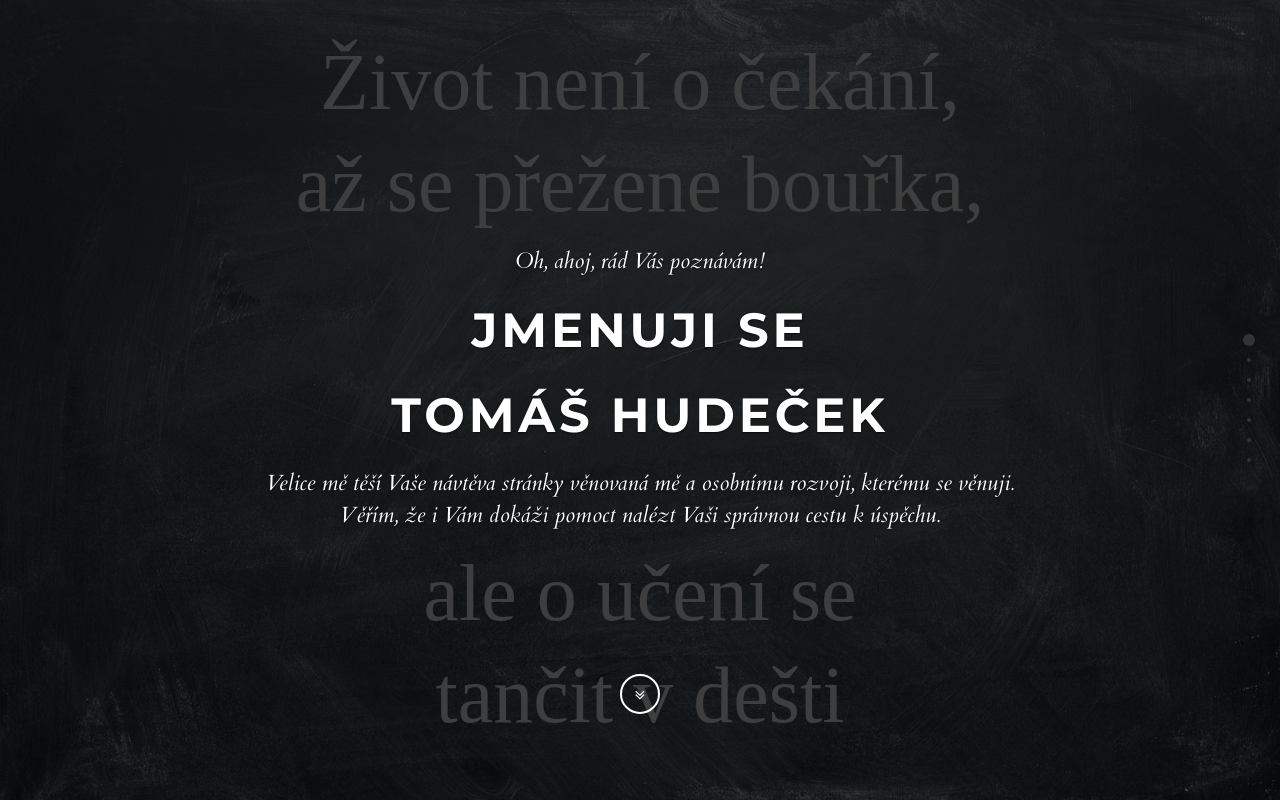
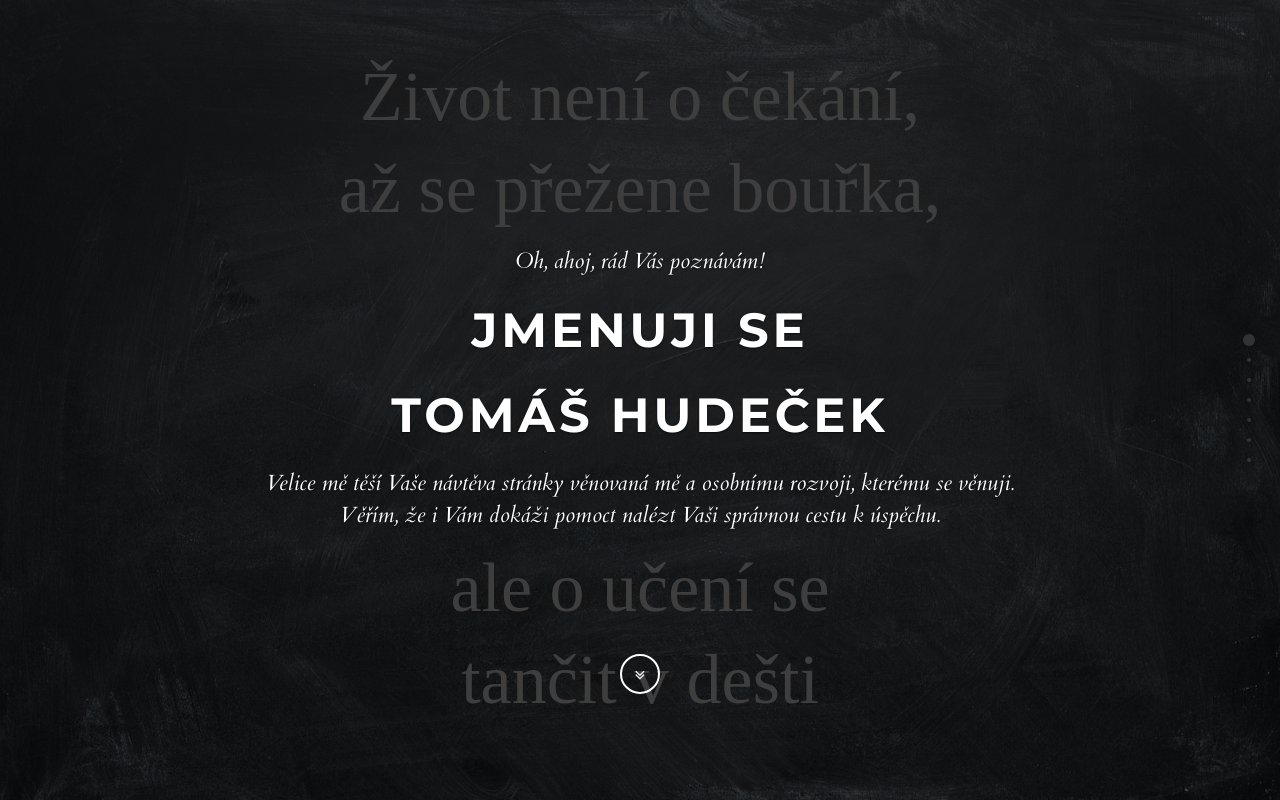
Before and after one commit to SamotCZE/django_myportfolio, a Django app: page / in a window 1280 px wide. Run offline with Django 3.2, Linux system fonts and the light colour scheme; some libraries are stand-ins or nearby versions; some web fonts are replaced.

Commit message:
responsive intro page for small laptops

```diff
--- a/mysite/static/css/custom.css
+++ b/mysite/static/css/custom.css
@@ -245,7 +245,7 @@ and (orientation : portrait) {
 @media only screen
 and (min-width : 1224px) {
   div .sketch {
-	  font-size: 80px;
+	  font-size: 70px;
   }
 }
 
--- a/mysite/static/js/scripts.js
+++ b/mysite/static/js/scripts.js
@@ -15,7 +15,7 @@ function fullPageInit() {
         navigationTooltips: ['Úvod', 'O mě', 'Služby', 'Portfolio', 'Text', 'Kontakt', 'Odkud jsem'],
         css3: true,
         responsiveWidth: 1280,
-        responsiveHeight: 768,
+        responsiveHeight: 700,
 
         onLeave: function (index, nextIndex, direction) {
             if (index == 1) {
```
